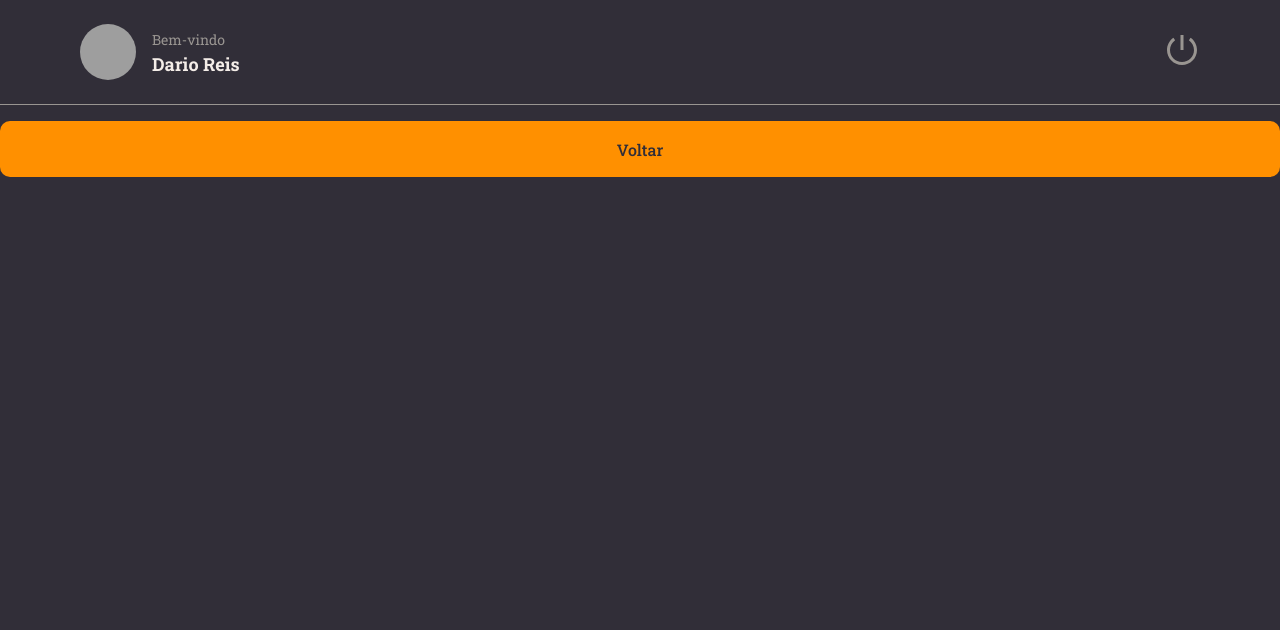
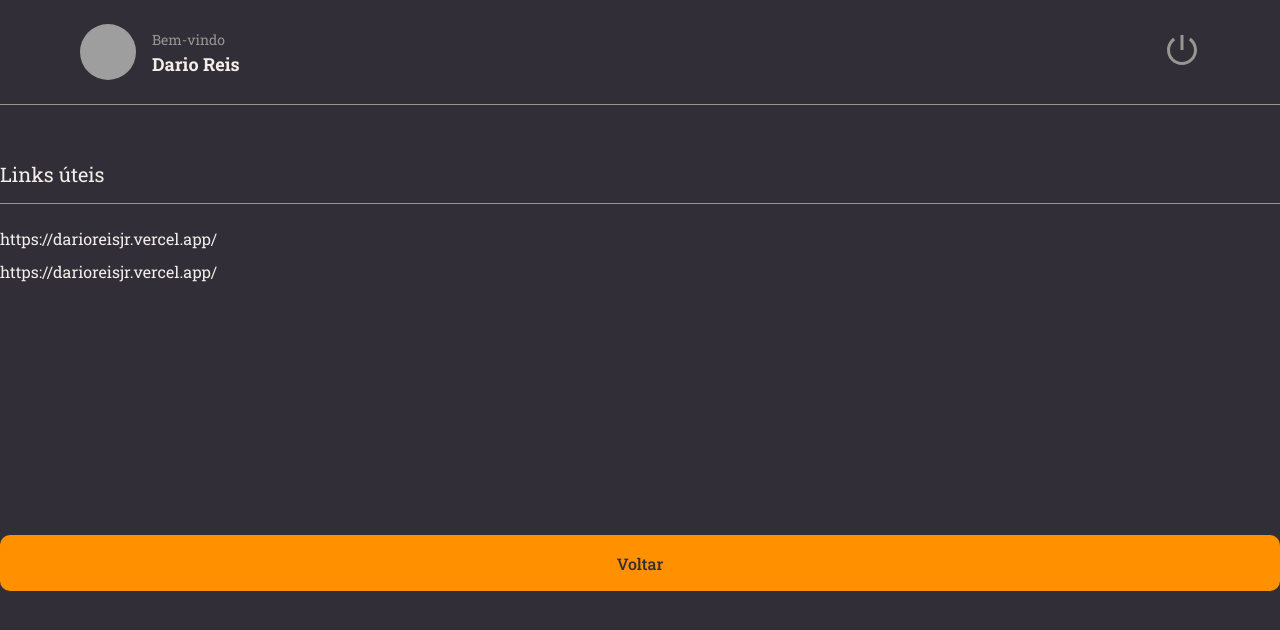
Before and after one commit to darioreisjr/kissnotes_reactjs, a React (Vite) app: page / in a window 1280 px wide. Shown: the top 630 px of the page. Built offline with nearby package versions, Linux system fonts and the light colour scheme; grey boxes are pictures that could not be loaded.

Commit message:
Feat: create the section component and styling

```diff
--- /dev/null
+++ b/src/components/Section/index.jsx
@@ -0,0 +1,10 @@
+import {Container} from "./styles";
+
+export function Section({title, children}) {
+  return (
+    <Container>
+      <h2>{title}</h2>
+      {children}
+    </Container>
+  );
+}
--- /dev/null
+++ b/src/components/Section/styles.js
@@ -0,0 +1,18 @@
+import styled from "styled-components";
+
+export const Container = styled.section `
+  margin: 56px 0 28px;
+
+  > h2 {
+    border-bottom-width: 1px;
+    border-bottom-style: solid;
+    border-bottom-color: ${({ theme }) => theme.COLORS.BACKGROUND_700};
+
+    padding-bottom: 16px;
+    margin-bottom: 24px;
+
+    border-bottom-color: ${({ theme }) => theme.COLORS.GRAY_100};
+    font-size: 20px;
+    font-weight: 400;
+  }
+`
--- a/src/pages/Details/index.jsx
+++ b/src/pages/Details/index.jsx
@@ -1,12 +1,20 @@
-import { Container } from "./styles";
+import { Container, Links } from "./styles";
 
 import { Button } from "../../components/Button";
 import { Header } from "../../components/Header";
+import { Section } from "../../components/Section";
 
 export function Details() {
   return (
     <Container>
-      <Header/>
+      <Header />
+
+      <Section title="Links úteis">
+        <Links>
+          <li><a href="#">https://darioreisjr.vercel.app/</a></li>
+          <li><a href="#">https://darioreisjr.vercel.app/</a></li>
+        </Links>
+      </Section>
 
       <Button title="Voltar" />
     </Container>
--- a/src/pages/Details/styles.js
+++ b/src/pages/Details/styles.js
@@ -10,3 +10,15 @@
     "header"
     "content";
 `;
+
+export const Links = styled.ul`
+  list-style: none;
+
+  > li {
+    margin-top: 12px;
+
+    a {
+      color: ${({ theme }) => theme.COLORS.WHITE};
+    }
+  }
+`;
```
